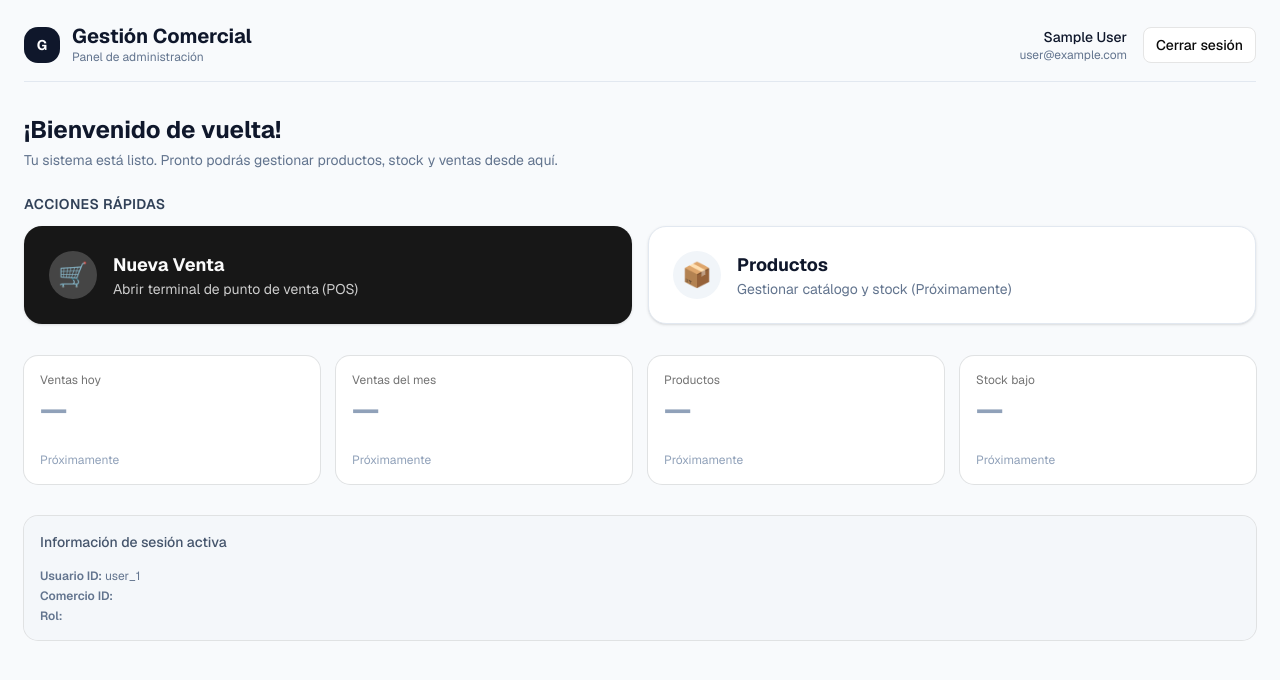
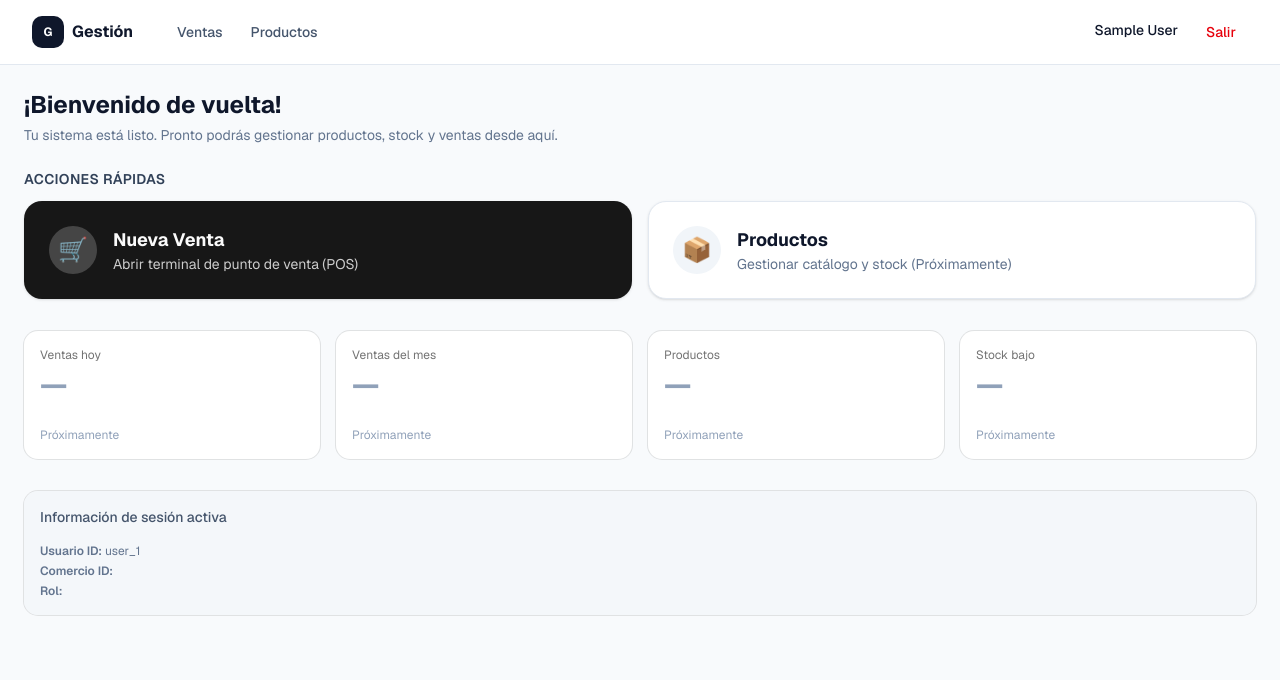
Before and after one commit to Sandeje96/Comerios_general, a Next.js app: page /dashboard in a window 1280 px wide. Shown: the top 680 px of the page. Built offline with nearby package versions, Linux system fonts and the light colour scheme; no server answers; sample sign-in values are in the browser's storage.

Commit message:
feat: add global navigation layout to dashboard

```diff
--- a/src/app/(dashboard)/dashboard/page.tsx
+++ b/src/app/(dashboard)/dashboard/page.tsx
@@ -12,29 +12,7 @@ export default async function DashboardPage() {
   const session = await auth();
 
   return (
-    <div className="min-h-screen bg-slate-50 p-6">
-      {/* Header */}
-      <header className="flex items-center justify-between mb-8 pb-4 border-b border-slate-200">
-        <div className="flex items-center gap-3">
-          <div className="w-9 h-9 rounded-xl bg-slate-900 text-white flex items-center justify-center font-bold text-sm">
-            G
-          </div>
-          <div>
-            <h1 className="text-xl font-bold text-slate-900 leading-tight">Gestión Comercial</h1>
-            <p className="text-xs text-slate-500">Panel de administración</p>
-          </div>
-        </div>
-        <div className="flex items-center gap-4">
-          <div className="text-right hidden sm:block">
-            <p className="text-sm font-medium text-slate-900">{session?.user?.name ?? "Usuario"}</p>
-            <p className="text-xs text-slate-500">{session?.user?.email}</p>
-          </div>
-          <a href="/api/auth/signout" className="inline-flex items-center justify-center whitespace-nowrap rounded-md text-sm font-medium ring-offset-background transition-colors focus-visible:outline-none focus-visible:ring-2 focus-visible:ring-ring focus-visible:ring-offset-2 disabled:pointer-events-none disabled:opacity-50 border border-input bg-background hover:bg-accent hover:text-accent-foreground h-9 px-3">
-            Cerrar sesión
-          </a>
-        </div>
-      </header>
-
+    <div className="p-6">
       {/* Bienvenida */}
       <div className="mb-6">
         <h2 className="text-2xl font-bold text-slate-900">
--- /dev/null
+++ b/src/app/(dashboard)/layout.tsx
@@ -0,0 +1,84 @@
+import { auth } from "@/lib/auth";
+import { redirect } from "next/navigation";
+import Link from "next/link";
+
+export default async function DashboardLayout({
+  children,
+}: {
+  children: React.ReactNode;
+}) {
+  const session = await auth();
+
+  if (!session?.user?.id) {
+    redirect("/login");
+  }
+
+  return (
+    <div className="min-h-screen bg-slate-50 flex flex-col">
+      {/* Navbar Global */}
+      <nav className="bg-white border-b border-slate-200 sticky top-0 z-10">
+        <div className="max-w-7xl mx-auto px-4 sm:px-6 lg:px-8">
+          <div className="flex justify-between h-16">
+            {/* Links Izquierda */}
+            <div className="flex items-center gap-8">
+              <Link href="/dashboard" className="flex items-center gap-2 group">
+                <div className="w-8 h-8 rounded-lg bg-slate-900 text-white flex items-center justify-center font-bold text-xs group-hover:scale-105 transition-transform">
+                  G
+                </div>
+                <span className="font-bold text-slate-900 hidden sm:block">Gestión</span>
+              </Link>
+
+              <div className="hidden sm:flex items-center gap-1">
+                <Link href="/ventas" className="px-3 py-2 rounded-md text-sm font-medium text-slate-600 hover:text-slate-900 hover:bg-slate-100 transition-colors">
+                  Ventas
+                </Link>
+                <Link href="/productos" className="px-3 py-2 rounded-md text-sm font-medium text-slate-600 hover:text-slate-900 hover:bg-slate-100 transition-colors">
+                  Productos
+                </Link>
+                {session.user.rol === "ADMIN" && (
+                  <Link href="/usuarios" className="px-3 py-2 rounded-md text-sm font-medium text-slate-600 hover:text-slate-900 hover:bg-slate-100 transition-colors">
+                    Usuarios
+                  </Link>
+                )}
+              </div>
+            </div>
+
+            {/* User Menú Derecha */}
+            <div className="flex items-center gap-4">
+              <div className="text-right hidden md:block">
+                <p className="text-sm font-medium text-slate-900 leading-none">{session.user.name || "Usuario"}</p>
+                <p className="text-xs text-slate-500 mt-1">{session.user.rol}</p>
+              </div>
+              <a
+                href="/api/auth/signout"
+                className="text-sm font-medium text-red-600 hover:text-red-700 hover:bg-red-50 px-3 py-2 rounded-md transition-colors"
+              >
+                Salir
+              </a>
+            </div>
+          </div>
+        </div>
+
+        {/* Mobile Navigation */}
+        <div className="sm:hidden border-t border-slate-100 bg-slate-50 flex overflow-x-auto p-2 gap-2">
+          <Link href="/ventas" className="flex-1 text-center px-3 py-2 rounded-md text-xs font-medium text-slate-700 bg-white shadow-sm border border-slate-200">
+            Ventas
+          </Link>
+          <Link href="/productos" className="flex-1 text-center px-3 py-2 rounded-md text-xs font-medium text-slate-700 bg-white shadow-sm border border-slate-200">
+            Productos
+          </Link>
+          {session.user.rol === "ADMIN" && (
+            <Link href="/usuarios" className="flex-1 text-center px-3 py-2 rounded-md text-xs font-medium text-slate-700 bg-white shadow-sm border border-slate-200">
+              Usuarios
+            </Link>
+          )}
+        </div>
+      </nav>
+
+      {/* Contenido principal */}
+      <main className="flex-1">
+        {children}
+      </main>
+    </div>
+  );
+}
```
